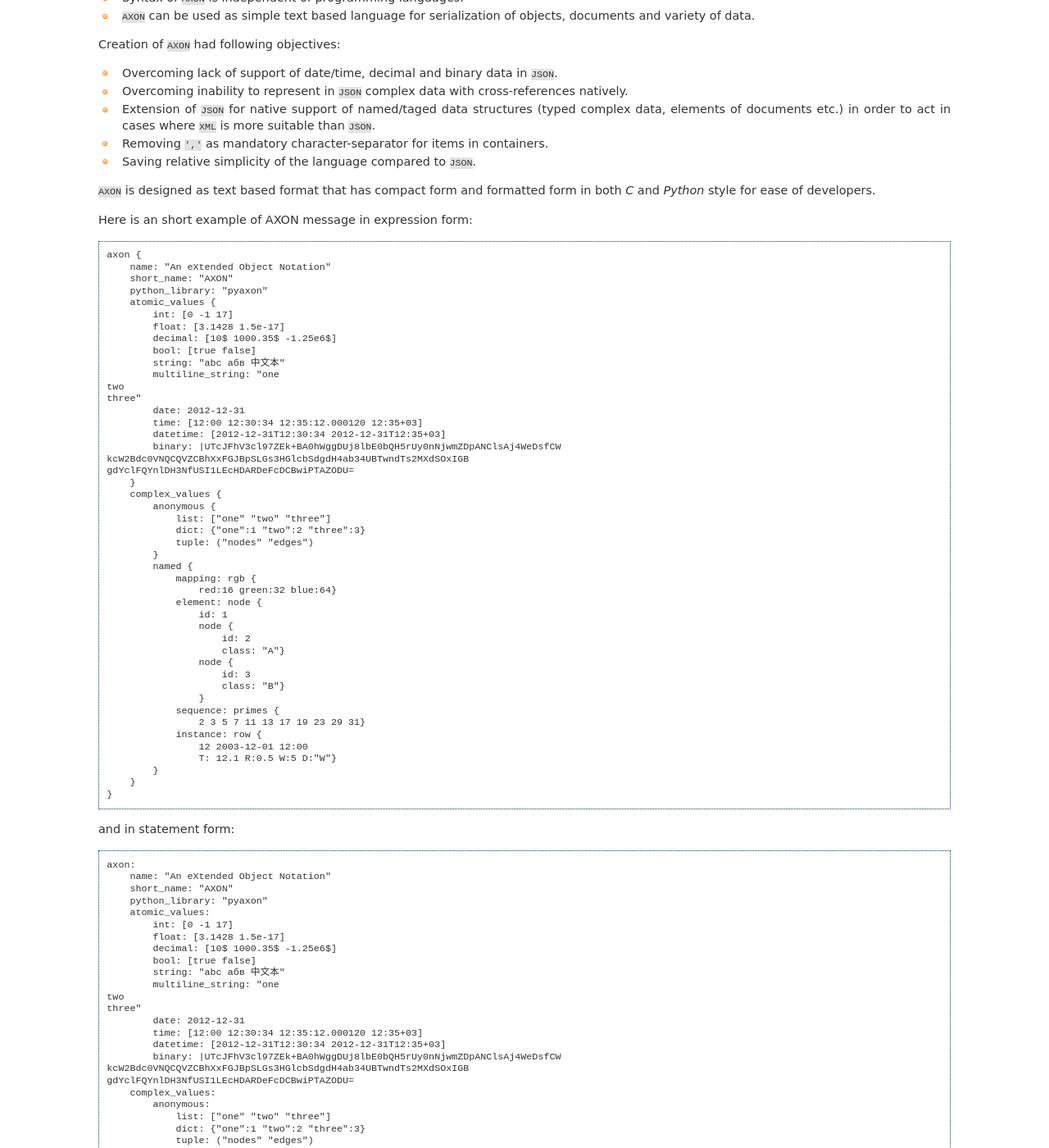
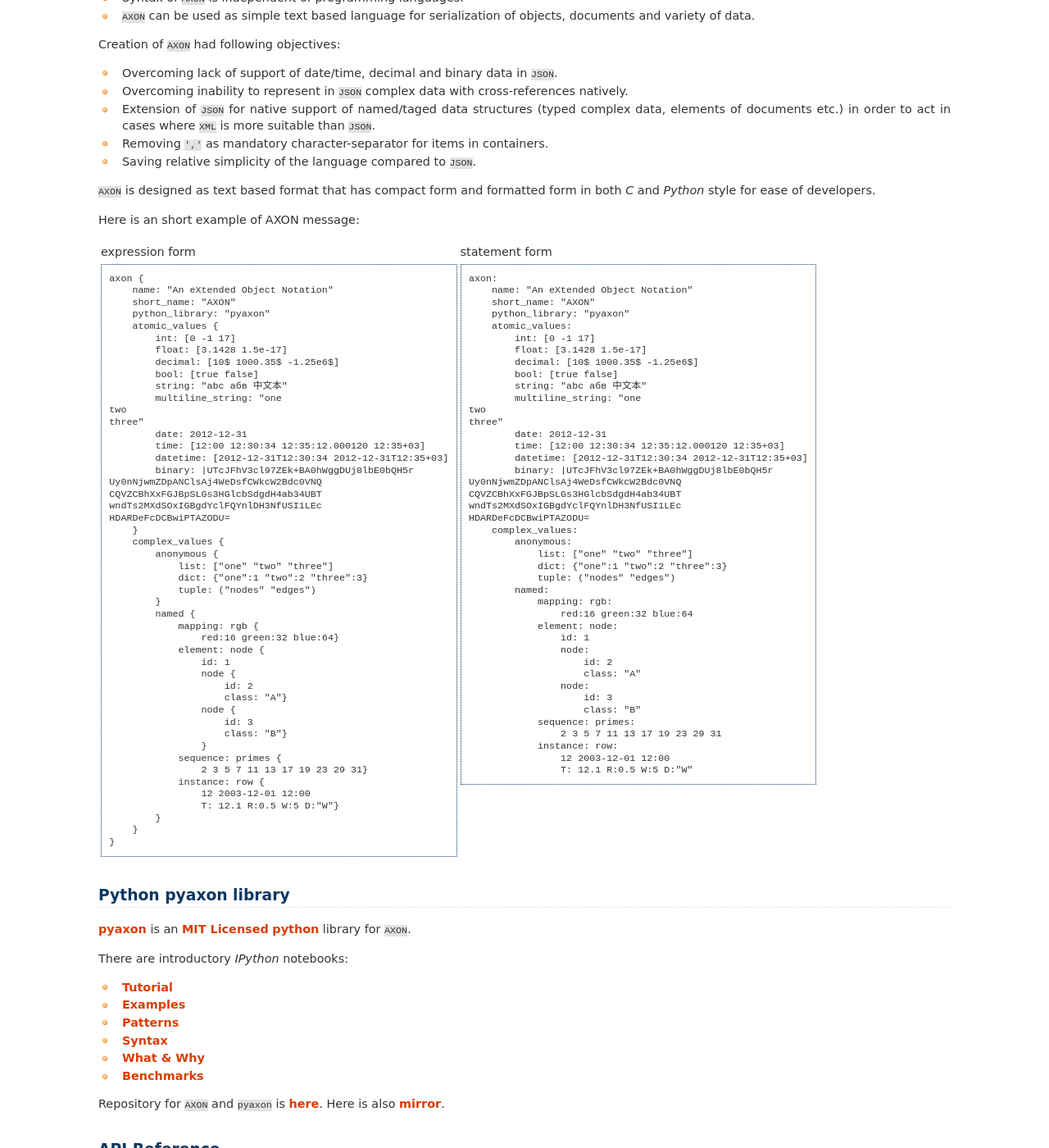
Before and after one commit to intellimath/pyaxon, a Sphinx documentation site: the page built from docs/index.rst, in a window 1280 px wide and 1400 px high, scrolled down 343 px. Shown: the whole window at 82% size. Built offline with Sphinx 7.4.7, drawn with Linux system fonts in a browser that asks for light colours; some of the changed text lies outside the part shown.

```diff
--- a/docs/index.rst
+++ b/docs/index.rst
@@ -56,8 +56,13 @@ Creation of ``AXON`` had following objectives:
 ``AXON`` is designed as text based format that has compact form and
 formatted form in both `C` and `Python` style for ease of developers.
 
-Here is an short example of AXON message in expression form::
+Here is an short example of AXON message:
 
+.. raw:: html
+
+    <table>
+    <tr><td>expression form</td><td>statement form</td></tr>
+    <tr><td><pre>
     axon {
         name: "An eXtended Object Notation"
         short_name: "AXON"
@@ -74,9 +79,11 @@ Here is an short example of AXON message in expression form::
             date: 2012-12-31
             time: [12:00 12:30:34 12:35:12.000120 12:35+03]
             datetime: [2012-12-31T12:30:34 2012-12-31T12:35+03]
-            binary: |UTcJFhV3cl97ZEk+BA0hWggDUj8lbE0bQH5rUy0nNjwmZDpANClsAj4WeDsfCW
-    kcW2Bdc0VNQCQVZCBhXxFGJBpSLGs3HGlcbSdgdH4ab34UBTwndTs2MXdSOxIGB
-    gdYclFQYnlDH3NfUSI1LEcHDARDeFcDCBwiPTAZODU=
+            binary: |UTcJFhV3cl97ZEk+BA0hWggDUj8lbE0bQH5r
+    Uy0nNjwmZDpANClsAj4WeDsfCWkcW2Bdc0VNQ
+    CQVZCBhXxFGJBpSLGs3HGlcbSdgdH4ab34UBT
+    wndTs2MXdSOxIGBgdYclFQYnlDH3NfUSI1LEc
+    HDARDeFcDCBwiPTAZODU=
         }
         complex_values {
             anonymous {
@@ -104,10 +111,8 @@ Here is an short example of AXON message in expression form::
             }
         }
     }
-
-
-and in statement form::
-
+    </pre></td>
+    <td><pre>
     axon:
         name: "An eXtended Object Notation"
         short_name: "AXON"
@@ -124,9 +129,11 @@ and in statement form::
             date: 2012-12-31
             time: [12:00 12:30:34 12:35:12.000120 12:35+03]
             datetime: [2012-12-31T12:30:34 2012-12-31T12:35+03]
-            binary: |UTcJFhV3cl97ZEk+BA0hWggDUj8lbE0bQH5rUy0nNjwmZDpANClsAj4WeDsfCW
-    kcW2Bdc0VNQCQVZCBhXxFGJBpSLGs3HGlcbSdgdH4ab34UBTwndTs2MXdSOxIGB
-    gdYclFQYnlDH3NfUSI1LEcHDARDeFcDCBwiPTAZODU=
+            binary: |UTcJFhV3cl97ZEk+BA0hWggDUj8lbE0bQH5r
+    Uy0nNjwmZDpANClsAj4WeDsfCWkcW2Bdc0VNQ
+    CQVZCBhXxFGJBpSLGs3HGlcbSdgdH4ab34UBT
+    wndTs2MXdSOxIGBgdYclFQYnlDH3NfUSI1LEc
+    HDARDeFcDCBwiPTAZODU=
         complex_values:
             anonymous:
                 list: ["one" "two" "three"]
@@ -148,6 +155,8 @@ and in statement form::
                 instance: row:
                     12 2003-12-01 12:00
                     T: 12.1 R:0.5 W:5 D:"W"
+    </pre></td></tr>
+    </table>
 
 
 Python pyaxon library
```
Also changed, not shown: README.rst (+8 -2 lines), docs/notebooks/axon_examples.ipynb, docs/notebooks/axon_tutorial.ipynb, 8 other files.
